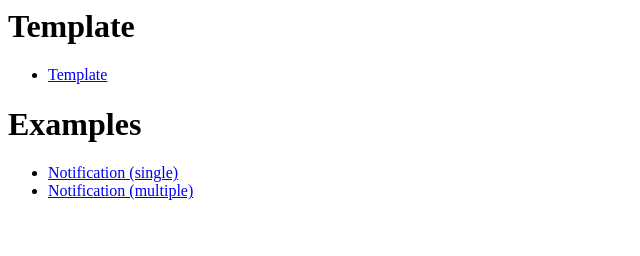
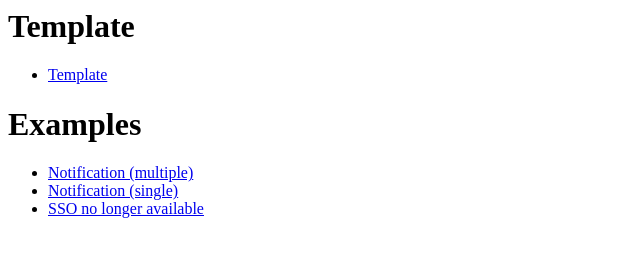
Before and after one commit to qphl/smartcontrol-email-template, a plain HTML site: page index.html in a window 1280 px wide. Shown: the whole page, without its empty margins (0-640 px from the left). Drawn offline with Linux system fonts and the light colour scheme.

Commit message:
Adds better title, updates index

```diff
--- a/index.html
+++ b/index.html
@@ -4,6 +4,7 @@
 </ul>
 <h1>Examples</h1>
 <ul>
+    <li><a href="./example-notification-multiple.html">Notification (multiple)</a></li>
     <li><a href="./example-notification-single.html">Notification (single)</a></li>
-    <li><a href="./example-notification-multiple.html">Notification (multiple)</a></li>
+    <li><a href="./example-sso-no-longer-available.html">SSO no longer available</a></li>
 </ul>
```
Also changed, not shown: example-sso-no-longer-available.html (renamed from example-tier-downgrade.html).
